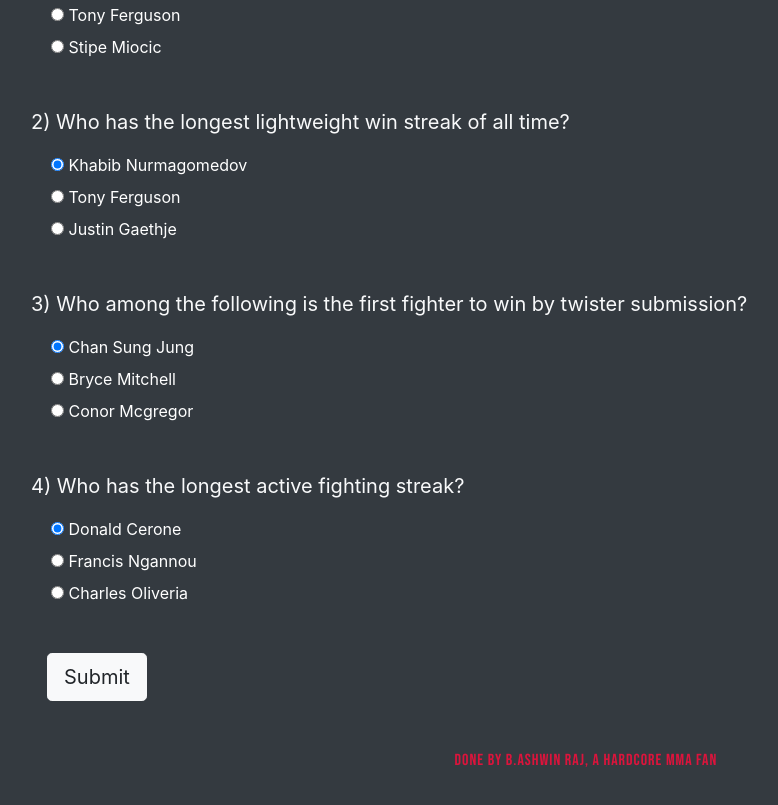
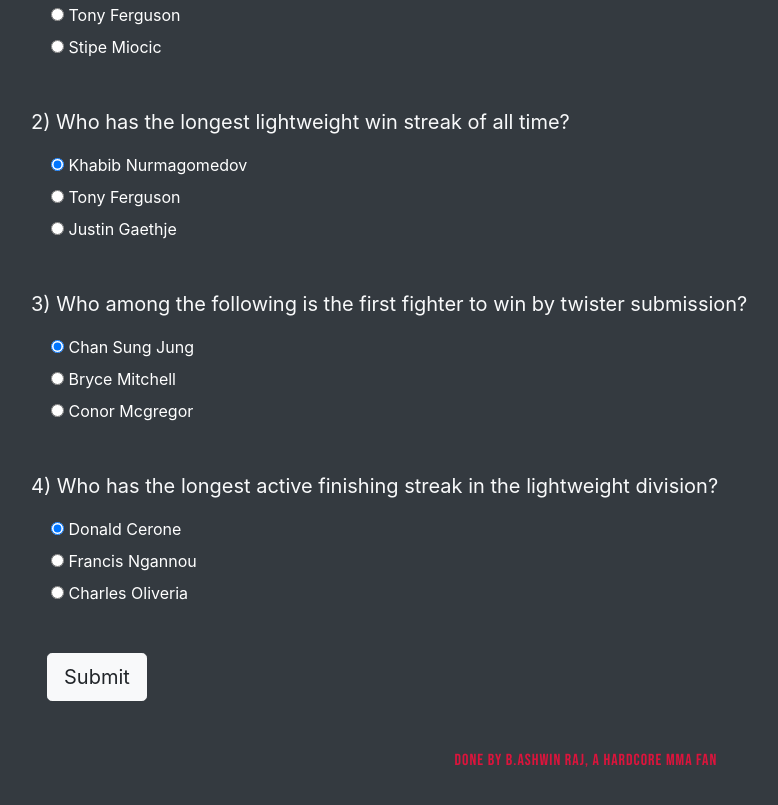
Before and after one commit to Agarkus/Quiz, a plain HTML site: page index.html in a window 1280 px wide. Shown: the part 523-1328 px from the top of the page, without its empty margins (54-832 px from the left). Drawn offline with nearby package versions, Linux system fonts and the light colour scheme.

Commit message:
Update index.html

```diff
--- a/index.html
+++ b/index.html
@@ -89,7 +89,7 @@
 
             <div class="my-5">
                 <p class="lead font-weight-normal">
-                  4)  Who has the longest active fighting streak?
+                  4)  Who has the longest active finishing streak in the lightweight division?
                 </p>
                 <div class="form-check my-2 text-white">
                     <input type="radio" name="q4" value="A" checked>
```
